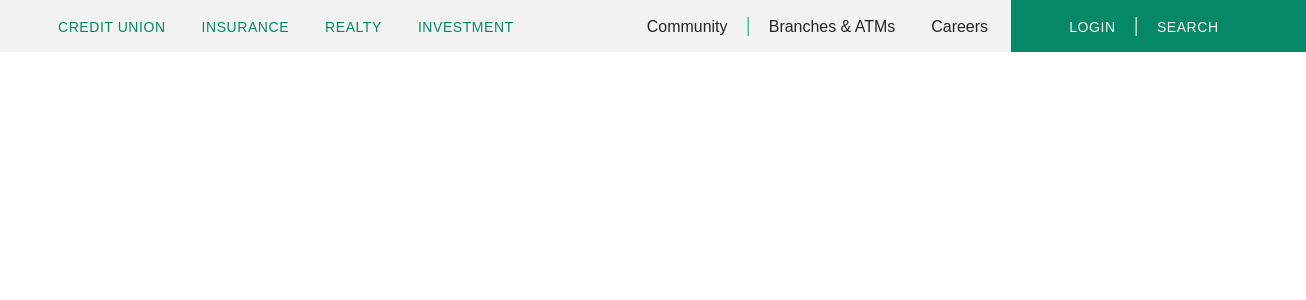
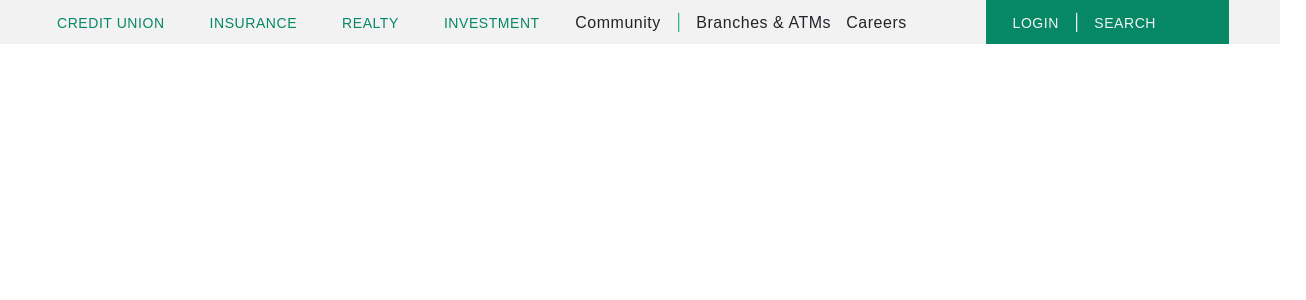
Before and after one commit to ankityadav32/DCU, a React (Create React App) app: page / in a window 1280 px wide. Shown: the top 300 px of the page, 1306 px wide, since content can reach past the window. Built offline with nearby package versions, Linux system fonts and the light colour scheme.

Commit message:
Header flex box applied

```diff
--- a/public/css/Header.css
+++ b/public/css/Header.css
@@ -1,11 +1,9 @@
-.Header{
+/* .TopNavbar{
   display:grid;
   grid-template-columns: 46% 33% 23%;
 }
 .Header{
     background-color: #f2f2f2;
-
-
 
 }
 .primary li{
@@ -64,4 +62,65 @@
 
 .tertiary {
 
+} */
+.TopNavbar{
+    display:flex;
+    background-color: #f2f2f2;
+
 }
+li{
+    display: inline-block;
+
+}
+ul{
+    margin:12px;
+    padding-left:0px;
+}
+.primary {
+    width: 44%;
+    height: 6%;
+    box-sizing: border-box;
+}
+.secondary{
+    width: 33%;
+    height: 6%;
+    box-sizing: border-box;
+}
+.tertiary{
+    width: 19%;
+    height: 6%;
+    background-color: #068765;
+    box-sizing: border-box;
+}
+.primary li a{
+    color: #068765;
+    font-family: "Nunito Sans", sans-serif;
+    font-size: 14px;
+    letter-spacing: 0.56px;
+    padding-left: 45px;
+    text-decoration: none;
+}
+.secondary li a{
+    color:#212529;
+    font-family: "Nunito Sans", sans-serif;
+    font-size: 15.96px;
+    padding-right: 15px;
+    text-decoration: none;
+    font-size: 15.96px;
+    letter-spacing: 0.56px;
+}
+.secondary span{
+    color:#20b389;
+    padding-right: 15px;
+}
+.tertiary li a{
+    padding: 15px;
+    text-decoration: none ;
+    color:#f5f4f4;
+    font-family: "Nunito Sans", sans-serif;
+    font-size: 14px;
+    letter-spacing: 0.56px;
+}
+.tertiary span{
+    color: #f2f2f2;
+}
--- a/src/components/Header.js
+++ b/src/components/Header.js
@@ -3,8 +3,10 @@ import React, { Component } from 'react';
 class Header extends Component {
   render() {
     return (
+        <header>
+            <nav>
                 <div className="container">
-    <div className="Header">
+                    <div className="TopNavbar">
                         <div className="primary">
                         <ul>
                             <li><a href="#">CREDIT UNION</a></li>
@@ -27,10 +29,11 @@ class Header extends Component {
                             <span>|</span>
                             <li><a href="#">SEARCH</a></li>
                         </ul>
-
                         </div>
                     </div>
                 </div>
+            </nav>
+        </header>
     );
   }
 }
```
Lines whose indentation alone changed are shown as unchanged.
